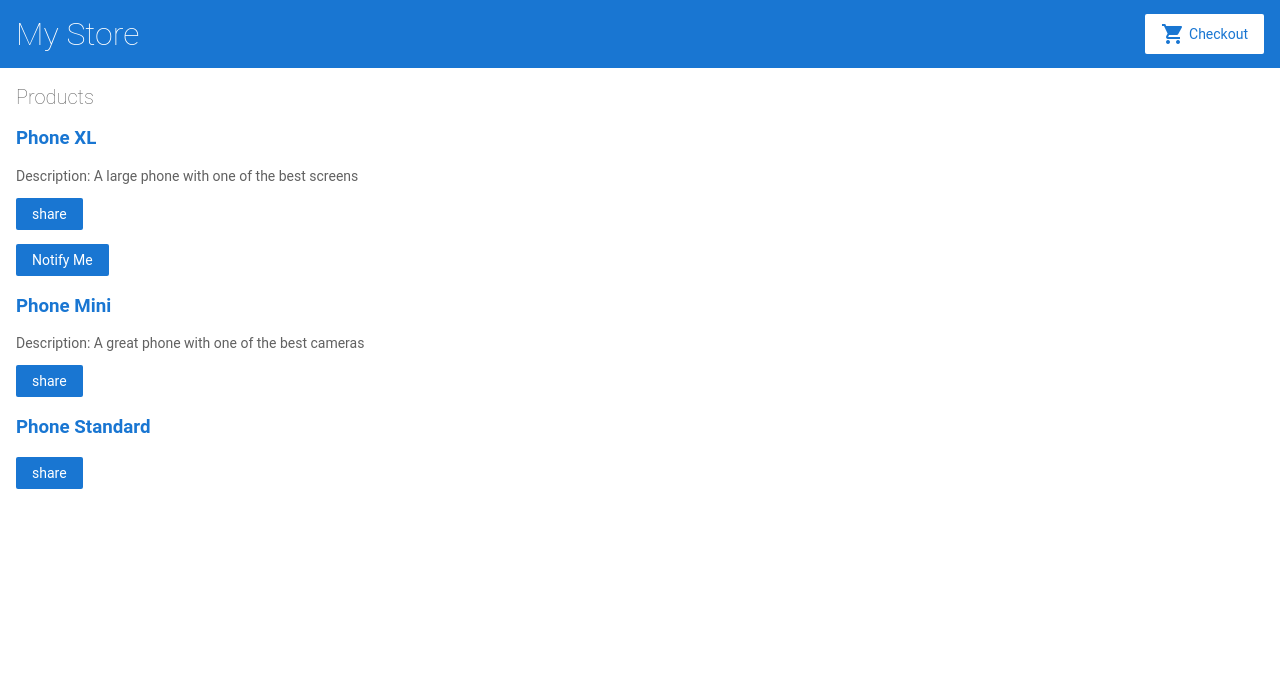
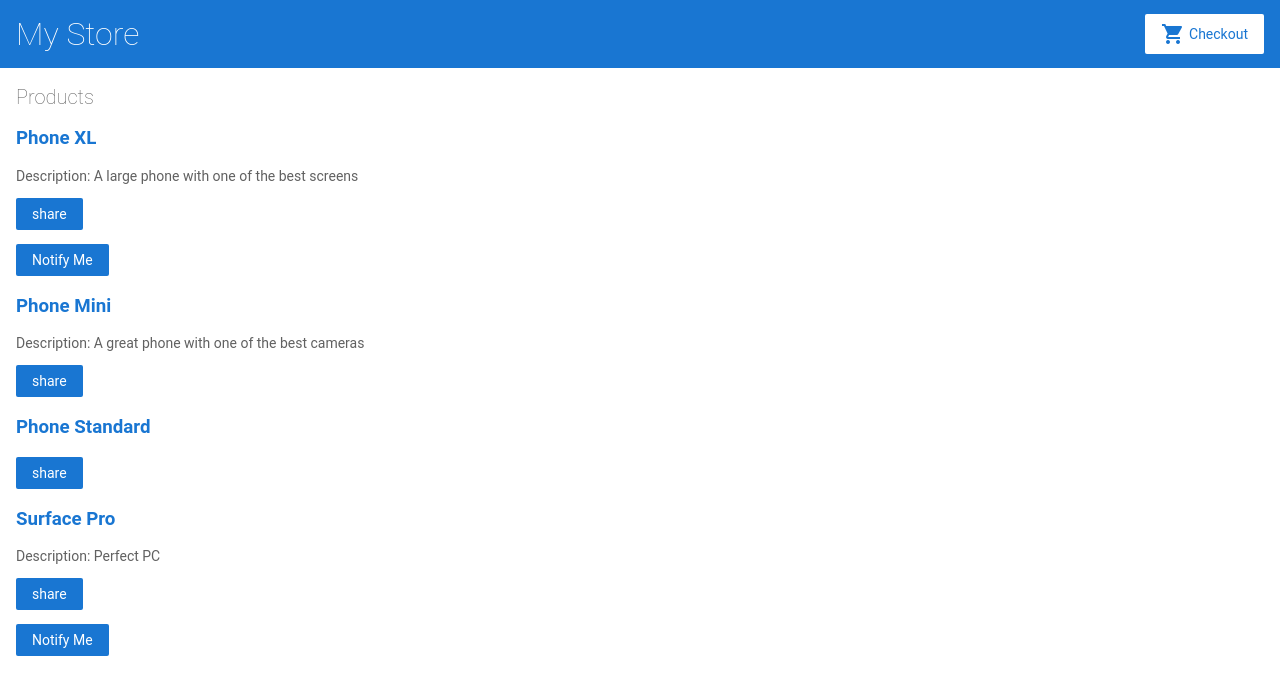
Before and after one commit to you4ki/angular-fnaewm, an Angular app: page / in a window 1280 px wide. Shown: the top 694 px of the page. Built offline with nearby package versions, Linux system fonts and the light colour scheme.

Commit message:
1 file modified

```diff
--- a/src/app/products.ts
+++ b/src/app/products.ts
@@ -10,22 +10,27 @@
     id: 1,
     name: 'Phone XL',
     price: 799,
-    description: 'A large phone with one of the best screens'
+    description: 'A large phone with one of the best screens',
   },
   {
     id: 2,
     name: 'Phone Mini',
     price: 699,
-    description: 'A great phone with one of the best cameras'
+    description: 'A great phone with one of the best cameras',
   },
   {
     id: 3,
     name: 'Phone Standard',
     price: 299,
-    description: ''
-  }
+    description: '',
+  },
+  {
+    id: 4,
+    name: 'Surface Pro',
+    price: 700.1,
+    description: 'Perfect PC',
+  },
 ];
-
 
 /*
 Copyright Google LLC. All Rights Reserved.
```
